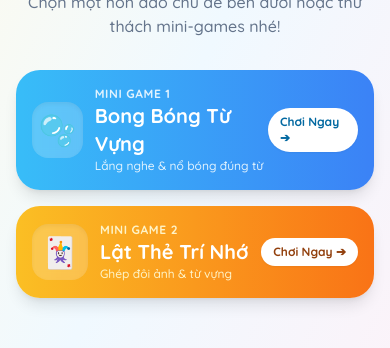
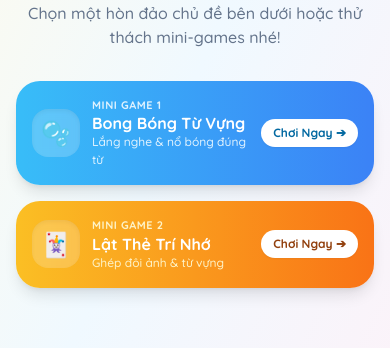
Before and after one commit to bs135/kids-flashcard-app, a React (Vite) app in the folder frontend/: page / in a window 390 px wide. Shown: the part 344-692 px from the top of the page. Built offline with nearby package versions, Linux system fonts and the light colour scheme; no server answers.

Commit message:
fix(ui): optimize mini-game banner typography and layout in TopicMap

```diff
--- a/frontend/src/components/TopicMap.jsx
+++ b/frontend/src/components/TopicMap.jsx
@@ -30,19 +30,19 @@ export default function TopicMap({ topics = [], onSelectTopic, onSelectGame }) {
             soundEffects.playPop();
             if (onSelectGame) onSelectGame('bubble');
           }}
-          className="bg-gradient-to-r from-sky-400 to-blue-500 rounded-3xl p-4 text-white shadow-lg border-3 border-sky-300 flex items-center justify-between cursor-pointer select-none"
+          className="bg-gradient-to-r from-sky-400 to-blue-500 rounded-3xl p-4 sm:p-5 text-white shadow-lg border-3 border-sky-300 flex items-center justify-between gap-2 sm:gap-3 cursor-pointer select-none"
         >
-          <div className="flex items-center gap-3">
-            <div className="w-14 h-14 rounded-2xl bg-white/20 backdrop-blur-sm flex items-center justify-center text-3xl shadow-inner">
+          <div className="flex items-center gap-3 sm:gap-4 flex-1 min-w-0">
+            <div className="w-12 h-12 sm:w-14 sm:h-14 shrink-0 rounded-2xl bg-white/20 backdrop-blur-sm flex items-center justify-center text-2xl sm:text-3xl shadow-inner">
               🫧
             </div>
-            <div>
-              <div className="text-xs font-black uppercase tracking-wider text-sky-100">Mini Game 1</div>
-              <h4 className="text-xl font-black font-kids">Bong Bóng Từ Vựng</h4>
-              <p className="text-xs text-sky-100 font-medium">Lắng nghe & nổ bóng đúng từ</p>
+            <div className="flex-1 min-w-0 pr-1">
+              <div className="text-[11px] sm:text-xs font-black uppercase tracking-wider text-sky-100">Mini Game 1</div>
+              <h4 className="text-base sm:text-lg lg:text-xl font-black font-kids leading-tight">Bong Bóng Từ Vựng</h4>
+              <p className="text-xs text-sky-100 font-medium leading-normal">Lắng nghe & nổ bóng đúng từ</p>
             </div>
           </div>
-          <div className="bg-white text-sky-700 font-black text-xs px-3 py-1.5 rounded-full shadow-sm">
+          <div className="shrink-0 whitespace-nowrap bg-white text-sky-700 font-black text-xs sm:text-sm px-3 py-1.5 sm:px-3.5 sm:py-2 rounded-full shadow-sm">
             Chơi Ngay ➔
           </div>
         </motion.div>
@@ -55,19 +55,19 @@ export default function TopicMap({ topics = [], onSelectTopic, onSelectGame }) {
             soundEffects.playPop();
             if (onSelectGame) onSelectGame('memory');
           }}
-          className="bg-gradient-to-r from-amber-400 to-orange-500 rounded-3xl p-4 text-white shadow-lg border-3 border-amber-300 flex items-center justify-between cursor-pointer select-none"
+          className="bg-gradient-to-r from-amber-400 to-orange-500 rounded-3xl p-4 sm:p-5 text-white shadow-lg border-3 border-amber-300 flex items-center justify-between gap-2 sm:gap-3 cursor-pointer select-none"
         >
-          <div className="flex items-center gap-3">
-            <div className="w-14 h-14 rounded-2xl bg-white/20 backdrop-blur-sm flex items-center justify-center text-3xl shadow-inner">
+          <div className="flex items-center gap-3 sm:gap-4 flex-1 min-w-0">
+            <div className="w-12 h-12 sm:w-14 sm:h-14 shrink-0 rounded-2xl bg-white/20 backdrop-blur-sm flex items-center justify-center text-2xl sm:text-3xl shadow-inner">
               🃏
             </div>
-            <div>
-              <div className="text-xs font-black uppercase tracking-wider text-amber-100">Mini Game 2</div>
-              <h4 className="text-xl font-black font-kids">Lật Thẻ Trí Nhớ</h4>
-              <p className="text-xs text-amber-100 font-medium">Ghép đôi ảnh & từ vựng</p>
+            <div className="flex-1 min-w-0 pr-1">
+              <div className="text-[11px] sm:text-xs font-black uppercase tracking-wider text-amber-100">Mini Game 2</div>
+              <h4 className="text-base sm:text-lg lg:text-xl font-black font-kids leading-tight">Lật Thẻ Trí Nhớ</h4>
+              <p className="text-xs text-amber-100 font-medium leading-normal">Ghép đôi ảnh & từ vựng</p>
             </div>
           </div>
-          <div className="bg-white text-amber-800 font-black text-xs px-3 py-1.5 rounded-full shadow-sm">
+          <div className="shrink-0 whitespace-nowrap bg-white text-amber-800 font-black text-xs sm:text-sm px-3 py-1.5 sm:px-3.5 sm:py-2 rounded-full shadow-sm">
             Chơi Ngay ➔
           </div>
         </motion.div>
```
